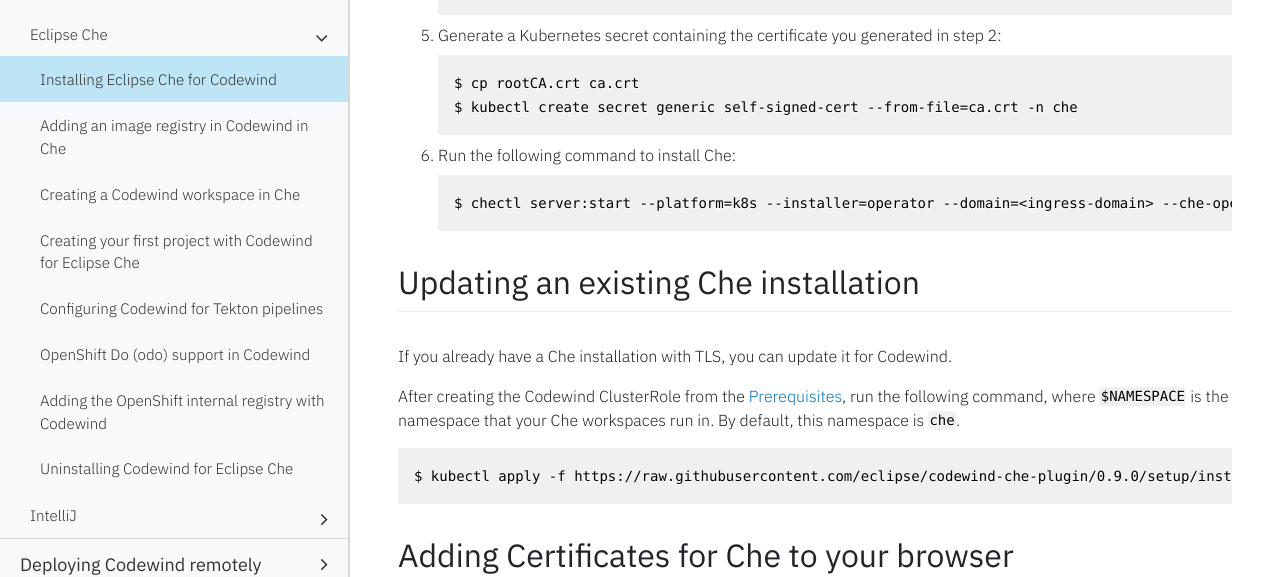
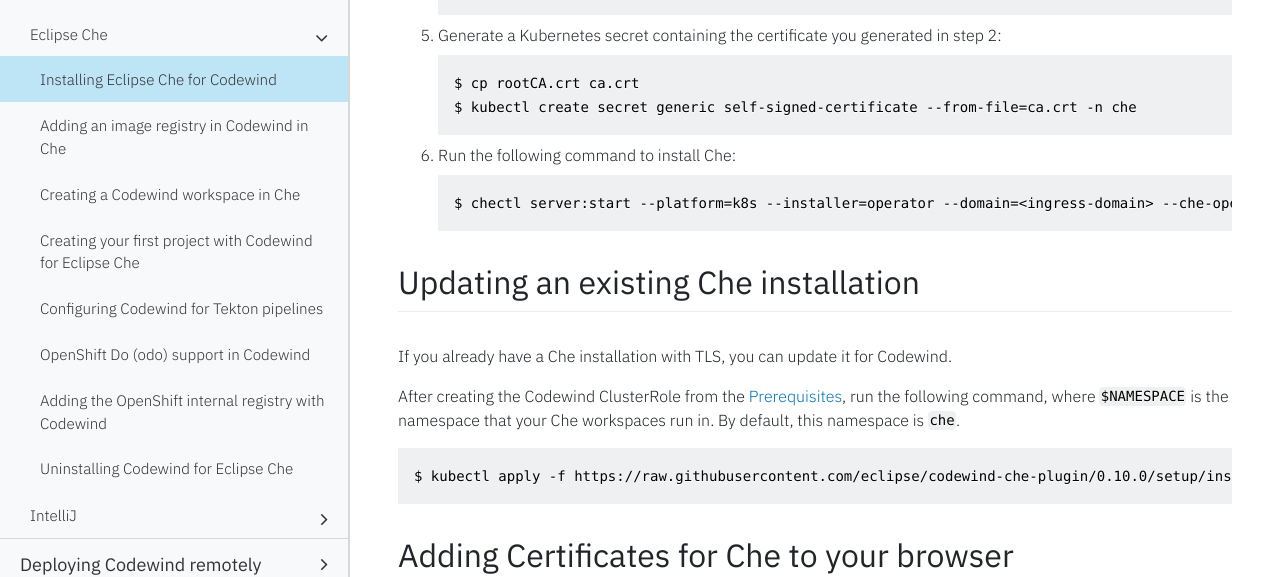
Before and after one commit to eclipse-archived/codewind-docs, a Jekyll site: the page built from docs/_documentations/che-installinfo.md, in a window 1280 px wide and 900 px high, scrolled down 1460 px. Shown: the part 185-762 px from the top of the window. Built offline with Jekyll 4.4.1, drawn with Linux system fonts in a browser that asks for light colours; nearby versions of some CDN libraries; comment, search, counter and statistics services are not loaded.

Commit message:
Fix link
Signed-off-by: John Collier <John.J.Collier@ibm.com>

````diff
--- a/docs/_documentations/che-installinfo.md
+++ b/docs/_documentations/che-installinfo.md
@@ -56,7 +56,7 @@ Run the following command to install Che on OpenShift with Chectl:
 5. Generate a Kubernetes secret containing the certificate you generated in step 2:
    ```
    $ cp rootCA.crt ca.crt
-   $ kubectl create secret generic self-signed-cert --from-file=ca.crt -n che
+   $ kubectl create secret generic self-signed-certificate --from-file=ca.crt -n che
    ```
 6. Run the following command to install Che:
    ```
@@ -69,7 +69,7 @@ If you already have a Che installation with TLS, you can update it for Codewind.
 
 After creating the Codewind ClusterRole from the [Prerequisites](#prerequisites), run the following command, where `$NAMESPACE` is the namespace that your Che workspaces run in. By default, this namespace is `che`.
 ```
-$ kubectl apply -f https://raw.githubusercontent.com/eclipse/codewind-che-plugin/0.9.0/setup/install_che/codewind-rolebinding.yaml -n $NAMESPACE
+$ kubectl apply -f https://raw.githubusercontent.com/eclipse/codewind-che-plugin/0.10.0/setup/install_che/codewind-rolebinding.yaml -n $NAMESPACE
 ```
 
 ## Adding Certificates for Che to your browser
````
